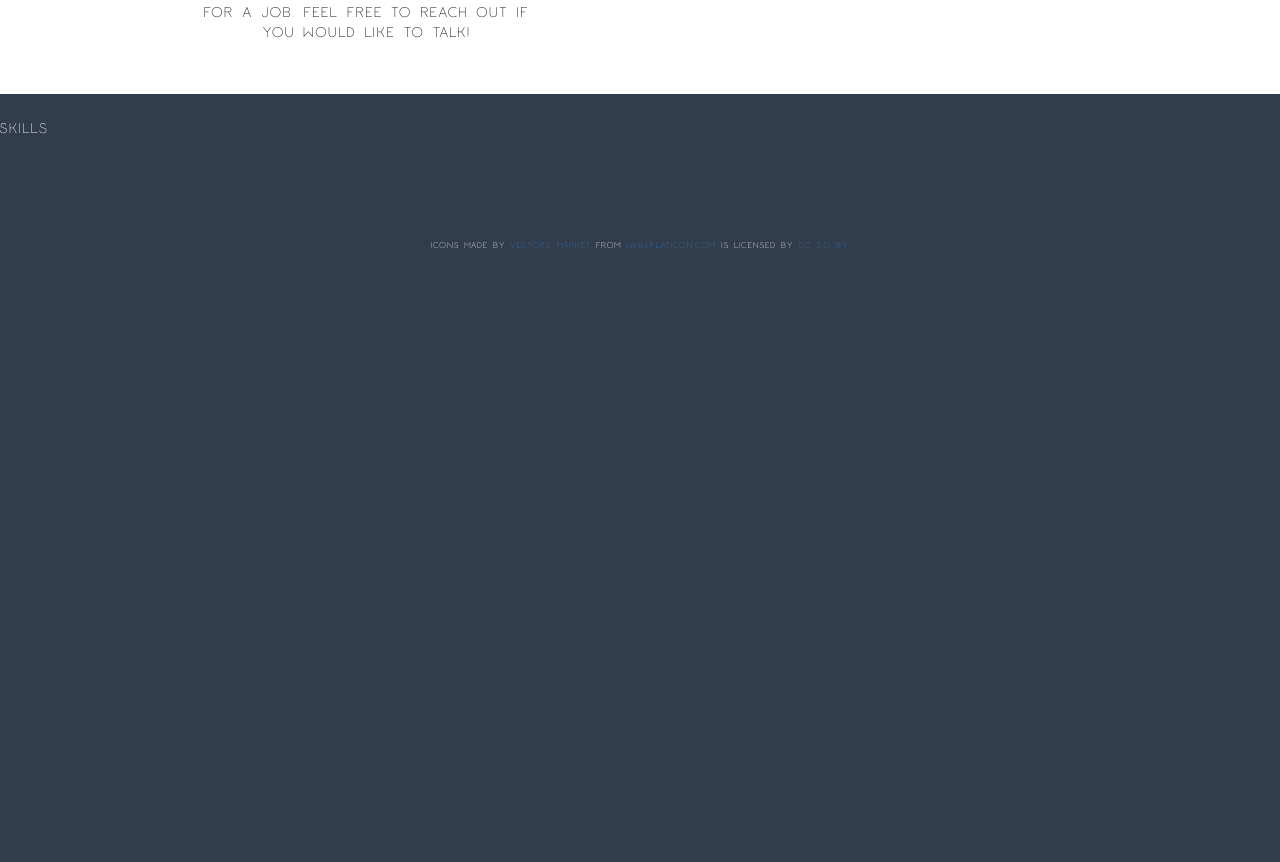
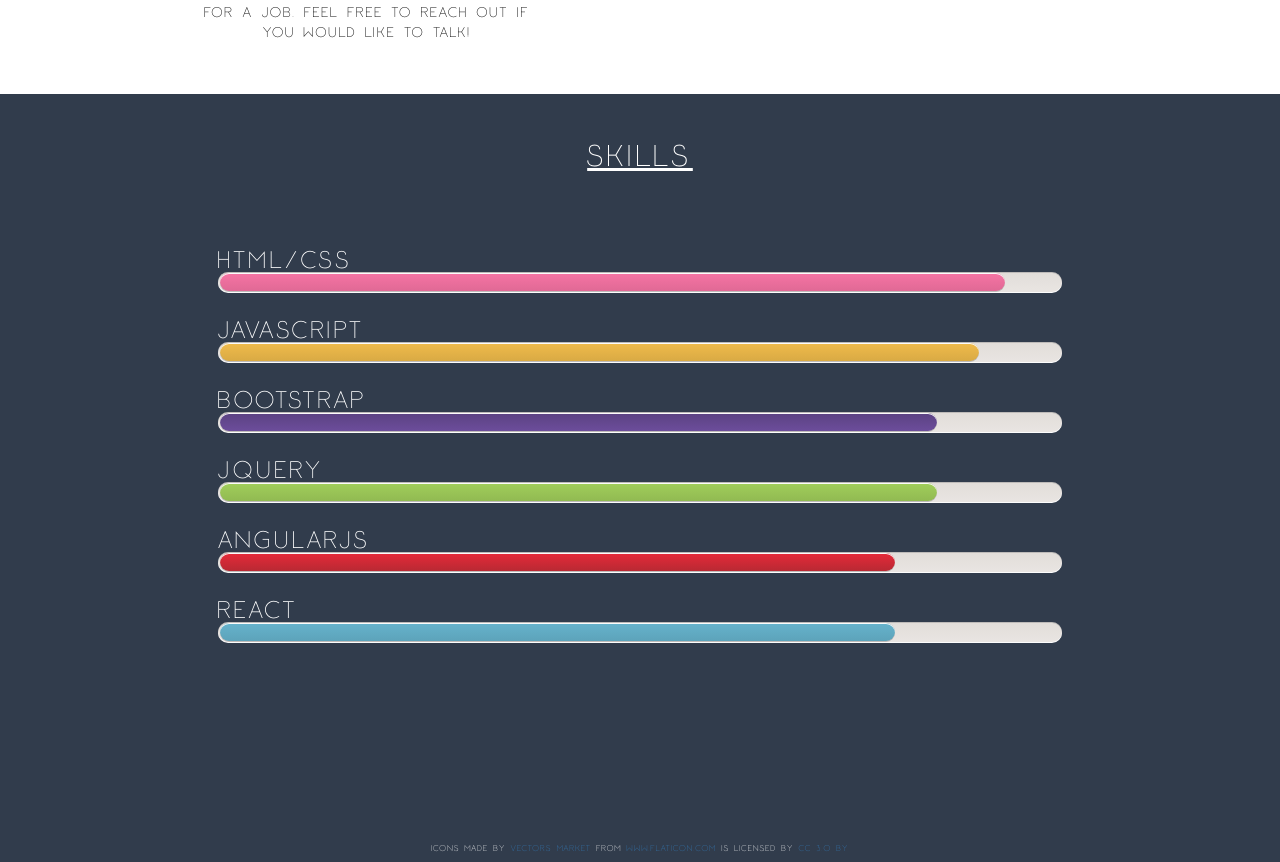
Before and after one commit to 10ndavis/NBDResumePortfolio, a React (Create React App) app: page / in a window 1280 px wide. Shown: the part 743-1605 px from the top of the page. Before the commit the page ends 1002 px from the top, so only its background shows below. Built offline with nearby package versions, Linux system fonts and the light colour scheme.

Commit message:
skills bars working
skills bars working

```diff
--- a/public/style.css
+++ b/public/style.css
@@ -22,6 +22,10 @@
 @font-face {
     font-family: zipper;
     src: url(/fonts/zipper.otf);
+}
+
+#skillsH2 {
+  text-align: center;
 }
 /*<-----------------------------------------HEADER----------------------------------------->*/
 
@@ -85,6 +89,142 @@
 #contactInfo{
 
 }
+
+/*<---------------------------------------------SKILLS---------------------------------------------->*/
+
+#skill {
+  list-style: none;
+  color: white;
+  width: 100%;
+  margin: 50px auto 0;
+  position: relative;
+  line-height: 2em;
+  padding: 30px 0;
+}
+
+#skill li {
+  margin-bottom:50px;
+  background:#e9e5e2;
+  background-image: -webkit-gradient(linear, left top, left bottom, from(#e1ddd9), to(#e9e5e2));
+  background-image: -webkit-linear-gradient(top, #e1ddd9, #e9e5e2);
+  background-image: -moz-linear-gradient(top, #e1ddd9, #e9e5e2);
+  background-image: -ms-linear-gradient(top, #e1ddd9, #e9e5e2);
+  background-image: -o-linear-gradient(top, #e1ddd9, #e9e5e2);
+  background-image: linear-gradient(top, #e1ddd9, #e9e5e2);
+  height:20px;
+  border-radius:10px;
+  -moz-box-shadow: 0 1px 0px #bebbb9 inset, 0 1px 0 #fcfcfc;
+  -webkit-box-shadow: 0 1px 0px #bebbb9 inset, 0 1px 0 #fcfcfc;
+  box-shadow: 0 1px 0px #bebbb9 inset, 0 1px 0 #fcfcfc;
+}
+
+#skill li h3 {
+  position:relative;
+  top:-25px;
+}
+
+.bar {
+  height:18px;
+  margin:1px 2px;
+  position:absolute;
+  border-radius:10px;
+  -moz-box-shadow: 0 1px 0px #fcfcfc inset, 0 1px 0 #bebbb9;
+  -webkit-box-shadow: 0 1px 0px #fcfcfc inset, 0 1px 0 #bebbb9;
+  box-shadow: 0 1px 0px #fcfcfc inset, 0 1px 0 #bebbb9;
+}
+
+.javascript {
+  width:90%;
+  -moz-animation:javascript 2s ease-out;
+  -webkit-animation:javascript 2s ease-out;
+  background-color: #f0bb4b;
+  background-image: -webkit-gradient(linear, left top, left bottom, from(#f0bb4b), to(#d9aa44));
+  background-image: -webkit-linear-gradient(top, #f0bb4b, #d9aa44);
+  background-image: -moz-linear-gradient(top, #f0bb4b, #d9aa44);
+  background-image: -ms-linear-gradient(top, #f0bb4b, #d9aa44);
+  background-image: -o-linear-gradient(top, #f0bb4b, #d9aa44);
+  background-image: linear-gradient(top, #f0bb4b, #d9aa44);
+}
+
+.bootstrap {
+  width:85%;
+  -moz-animation:bootstrap 2s ease-out;
+  -webkit-animation:bootstrap 2s ease-out;
+  background-color: #a076e0;
+  background-image: -webkit-gradient(linear, left top, left bottom, from(#5B4282), to(#6c4d9b));
+  background-image: -webkit-linear-gradient(top, #5B4282, #6c4d9b);
+  background-image: -moz-linear-gradient(top, #5B4282, #6c4d9b);
+  background-image: -ms-linear-gradient(top, #5B4282, #6c4d9b);
+  background-image: -o-linear-gradient(top, #5B4282, #6c4d9b);
+  background-image: linear-gradient(top, #5B4282, #6c4d9b);
+}
+
+.html-css {
+  width:93%;
+  -moz-animation:html-css 2s ease-out;
+  -webkit-animation:html-css 2s ease-out;
+  background-color: #f674a4;
+  background-image: -webkit-gradient(linear, left top, left bottom, from(#f674a4), to(#e06995));
+  background-image: -webkit-linear-gradient(top, #f674a4, #e06995);
+  background-image: -moz-linear-gradient(top, #f674a4, #e06995);
+  background-image: -ms-linear-gradient(top, #f674a4, #e06995);
+  background-image: -o-linear-gradient(top, #f674a4, #e06995);
+  background-image: linear-gradient(top, #f674a4, #e06995);
+}
+
+.jquery {
+  width:85%;
+  -moz-animation:jquery 2s ease-out;
+  -webkit-animation:jquery 2s ease-out;
+  background-color: #a1ce5b;
+  background-image: -webkit-gradient(linear, left top, left bottom, from(#a1ce5b), to(#91ba52));
+  background-image: -webkit-linear-gradient(top, #a1ce5b, #91ba52);
+  background-image: -moz-linear-gradient(top, #a1ce5b, #91ba52);
+  background-image: -ms-linear-gradient(top, #a1ce5b, #91ba52);
+  background-image: -o-linear-gradient(top, #a1ce5b, #91ba52);
+  background-image: linear-gradient(top, #a1ce5b, #91ba52);
+}
+
+.angular {
+  width:80%;
+  -moz-animation:angular 2s ease-out;
+  -webkit-animation:angular 2s ease-out;
+  background-color: #a1ce5b;
+  background-image: -webkit-gradient(linear, left top, left bottom, from(#a1ce5b), to(#91ba52));
+  background-image: -webkit-linear-gradient(top, #E62A39, #B92933);
+  background-image: -moz-linear-gradient(top, #E62A39, #B92933);
+  background-image: -ms-linear-gradient(top, #E62A39, #B92933);
+  background-image: -o-linear-gradient(top, #E62A39, #B92933);
+  background-image: linear-gradient(top, #E62A39, #B92933);
+}
+
+.react {
+  width:80%;
+  -moz-animation:react 2s ease-out;
+  -webkit-animation:react 2s ease-out;
+  background-color: #66b3cc;
+  background-image: -webkit-gradient(linear, left top, left bottom, from(#66b3cc), to(#5da3ba));
+  background-image: -webkit-linear-gradient(top, #66b3cc, #5da3ba);
+  background-image: -moz-linear-gradient(top, #66b3cc, #5da3ba);
+  background-image: -ms-linear-gradient(top, #66b3cc, #5da3ba);
+  background-image: -o-linear-gradient(top, #66b3cc, #5da3ba);
+  background-image: linear-gradient(top, #66b3cc, #5da3ba)
+}
+
+@-moz-keyframes javascript {0%  { width:0px;} 90%{ width:90%;}  }
+@-moz-keyframes bootstrap {0%  { width:0px;} 85%{ width:85%;}  }
+@-moz-keyframes html-css        { 0%  { width:0px;} 93%{ width:93%;}  }
+@-moz-keyframes jquery      { 0%  { width:0px;} 80%{ width:80%;}  }
+@-moz-keyframes angular      { 0%  { width:0px;} 85%{ width:85%;}  }
+@-moz-keyframes react   { 0%  { width:0px;} 100%{ width:80%;}  }
+
+@-webkit-keyframes javascript       { 0%  { width:0px;} 90%{ width:90%;}  }
+@-webkit-keyframes bootstrap       { 0%  { width:0px;} 85%{ width:85%;}  }
+@-webkit-keyframes html-css        { 0%  { width:0px;} 93%{ width:93%;}  }
+@-webkit-keyframes jquery      { 0%  { width:0px;} 85%{ width:85%;}  }
+@-webkit-keyframes angular      { 0%  { width:0px;} 80%{ width:80%;}  }
+@-webkit-keyframes react   { 0%  { width:0px;} 100%{ width:80%;}  }
+
 /*<-------------------------------------------FOOTER---------------------------------------------->*/
 footer {
   position: relative;
--- a/src/components/NavIcons.js
+++ b/src/components/NavIcons.js
@@ -7,9 +7,9 @@
       <Row>
         <Col id="iconContainer" xs={10} xsOffset={1}>
           <a href="#aboutMe"><img alt="aboutMe" className="icon grow" src={require('./gfx/aboutMe.png')} /></a>
+          <a href="#skills"><img alt="skills" className="icon grow" src={require('./gfx/skills.png')} /></a>
           <a href="#resume"><img alt="resume" className="icon grow" src={require('./gfx/resume.png')} /></a>
           <a href="#network"><img alt="network" className="icon grow" src={require('./gfx/network.png')} /></a>
-          <a href="#skills"><img alt="skills" className="icon grow" src={require('./gfx/skills.png')} /></a>
         </Col>
       </Row>
     );
--- a/src/components/Skills.js
+++ b/src/components/Skills.js
@@ -1,11 +1,27 @@
 import React, { Component } from 'react';
+import { Col, Row } from 'react-bootstrap';
 
 class Skills extends Component {
+
+
   render() {
     return (
-      <div >
-        Skills
-      </div>
+
+        <Row>
+          <Col xs={8} xsOffset={2}>
+            <a name="skills"></a>
+            <h2 id="skillsH2">SKILLS</h2>
+              <ul id="skill">
+                <li><span className="bar html-css"></span><h3>HTML/CSS</h3></li>
+                <li><span className="bar javascript"></span><h3>JavaScript</h3></li>
+                <li><span className="bar bootstrap"></span><h3>Bootstrap</h3></li>
+                <li><span className="bar jquery"></span><h3>jQuery</h3></li>
+                <li><span className="bar angular"></span><h3>AngularJS</h3></li>
+                <li><span className="bar react"></span><h3>React</h3></li>
+              </ul>
+          </Col>
+        </Row>
+
     );
   }
 }
```
